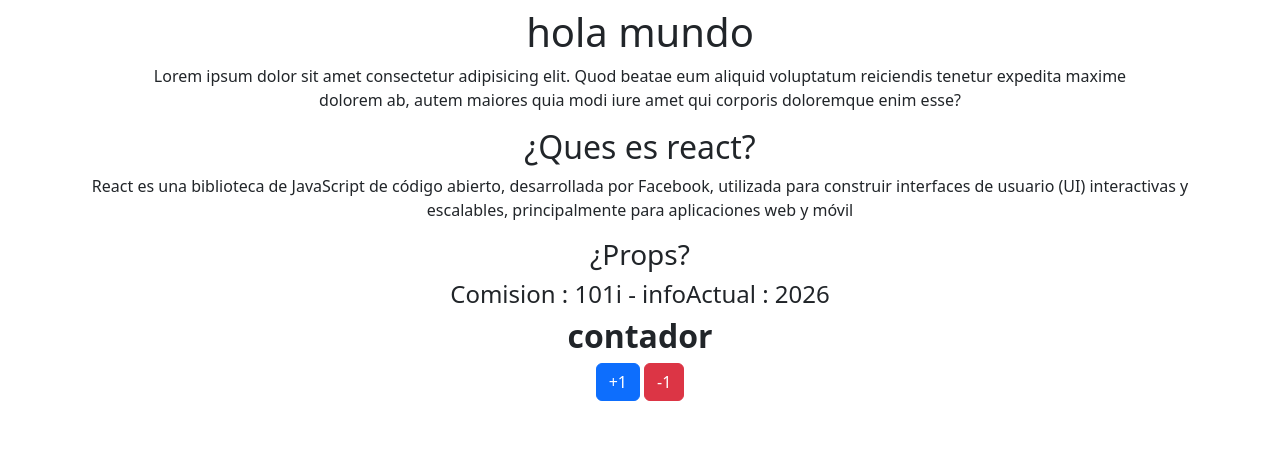
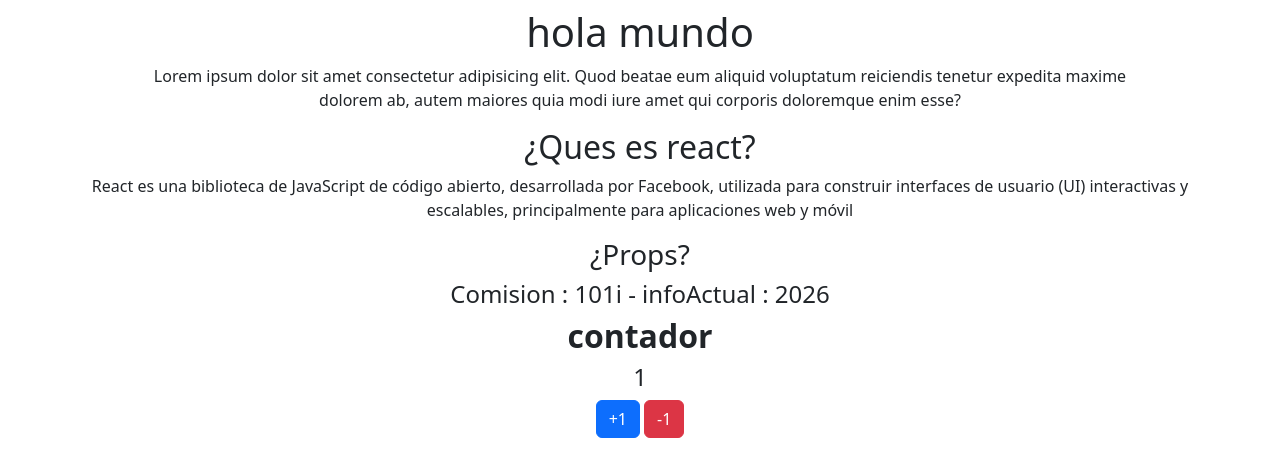
Before and after one commit to JulianGr16/basicoCOntador, a React (Vite) app: page / in a window 1280 px wide. Shown: the top 476 px of the page. Built offline with nearby package versions, Linux system fonts and the light colour scheme.

Commit message:
agregagmos la logica para sumar y restar

```diff
--- a/src/components/Contador.jsx
+++ b/src/components/Contador.jsx
@@ -1,11 +1,21 @@
+import { useState } from "react";
+const Contador = () => {
+    const [contador, setContador] = useState(1)
 
-const Contador = () => {
+    const sumar = ()=>{
+        setContador(contador + 1)
+    }
+
+    const restar = ()=>{
+        setContador(contador - 1)
+    }
+
     return (
         <section className="my-2 text-center">
             <h2 className="fw-bold">contador</h2>
-            <h4></h4>
-            <button className="btn btn-primary me-1">+1</button>
-            <button className="btn btn-danger">-1</button>
+            <h4>{contador}</h4>
+            <button className="btn btn-primary me-1" onClick={sumar}>+1</button>
+            <button className="btn btn-danger" onClick={restar}>-1</button>
         </section>
     );
 };
```
